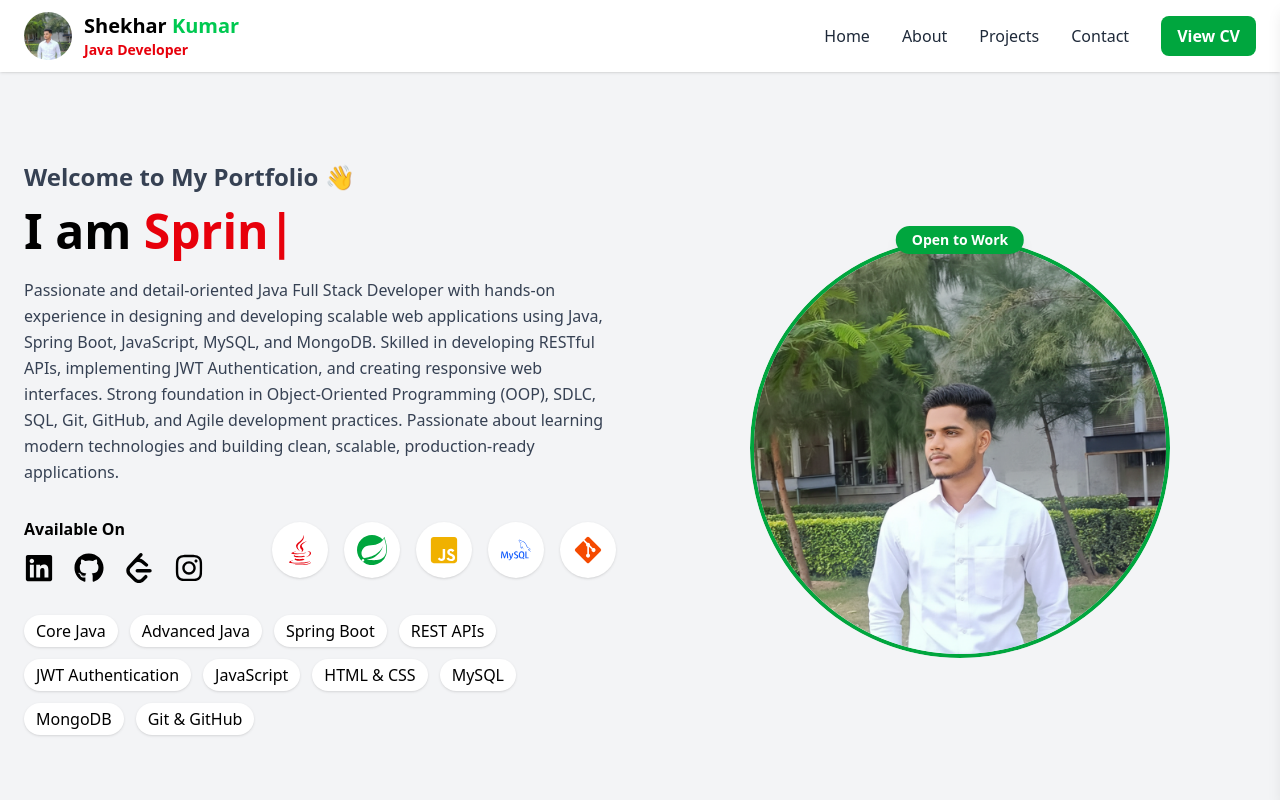
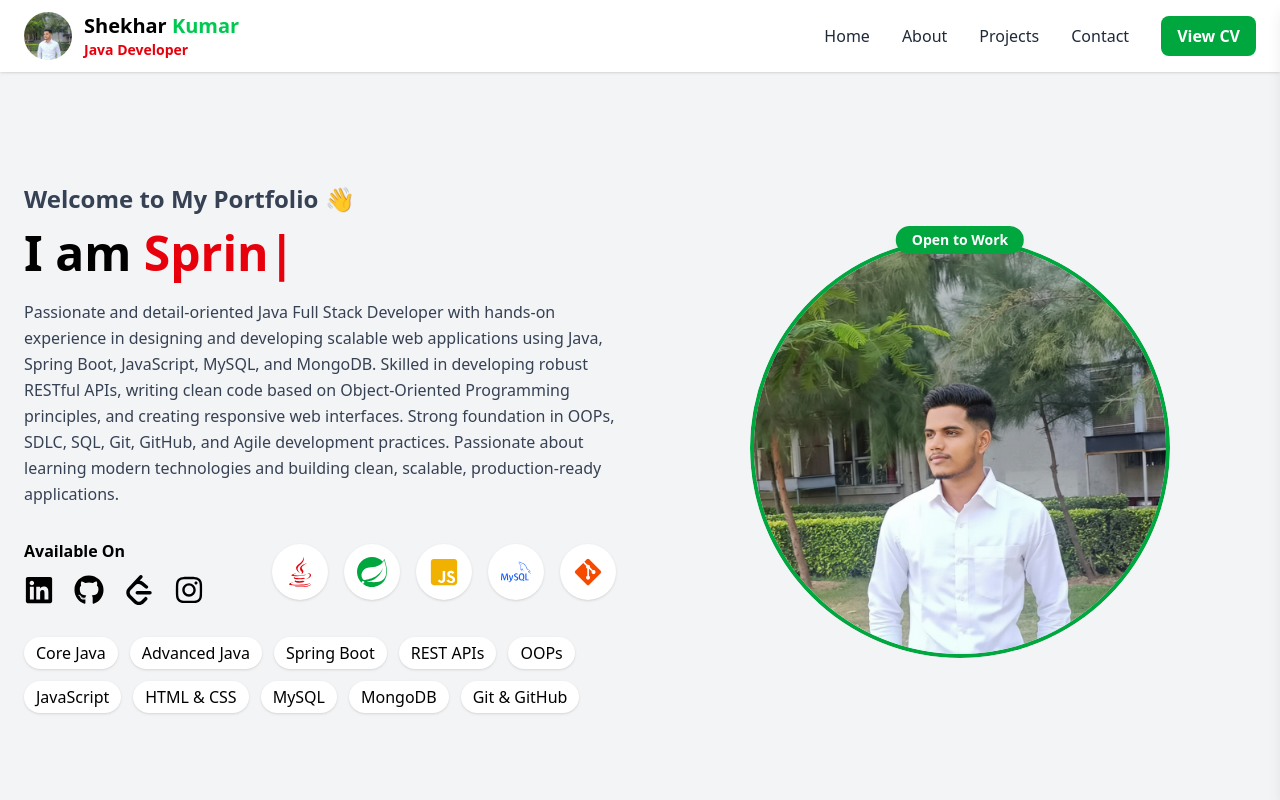
Before and after one commit to Shekharkumar07/Portfolio, a React (Vite) app: page / in a window 1280 px wide. Shown: the top 800 px of the page. Built offline with nearby package versions, Linux system fonts and the light colour scheme.

Commit message:
Update Hero.jsx

```diff
--- a/src/components/Hero.jsx
+++ b/src/components/Hero.jsx
@@ -55,9 +55,9 @@ export default function Hero() {
             Passionate and detail-oriented Java Full Stack Developer with
             hands-on experience in designing and developing scalable web
             applications using Java, Spring Boot, JavaScript, MySQL, and MongoDB.
-            Skilled in developing RESTful APIs, implementing JWT Authentication,
-            and creating responsive web interfaces. Strong foundation in Object-Oriented
-            Programming (OOP), SDLC, SQL, Git, GitHub, and Agile development
+            Skilled in developing robust RESTful APIs, writing clean code based on
+            Object-Oriented Programming principles, and creating responsive web interfaces.
+            Strong foundation in OOPs, SDLC, SQL, Git, GitHub, and Agile development
             practices. Passionate about learning modern technologies and
             building clean, scalable, production-ready applications.
           </p>
@@ -136,8 +136,8 @@ export default function Hero() {
             <span className="px-3 py-1 bg-white rounded-full shadow hover:bg-purple-600 hover:text-white transition cursor-pointer">
               REST APIs
             </span>
-            <span className="px-3 py-1 bg-white rounded-full shadow hover:bg-indigo-600 hover:text-white transition cursor-pointer">
-              JWT Authentication
+            <span className="px-3 py-1 bg-white rounded-full shadow hover:bg-teal-600 hover:text-white transition cursor-pointer">
+              OOPs
             </span>
             <span className="px-3 py-1 bg-white rounded-full shadow hover:bg-yellow-500 hover:text-white transition cursor-pointer">
               JavaScript
```
